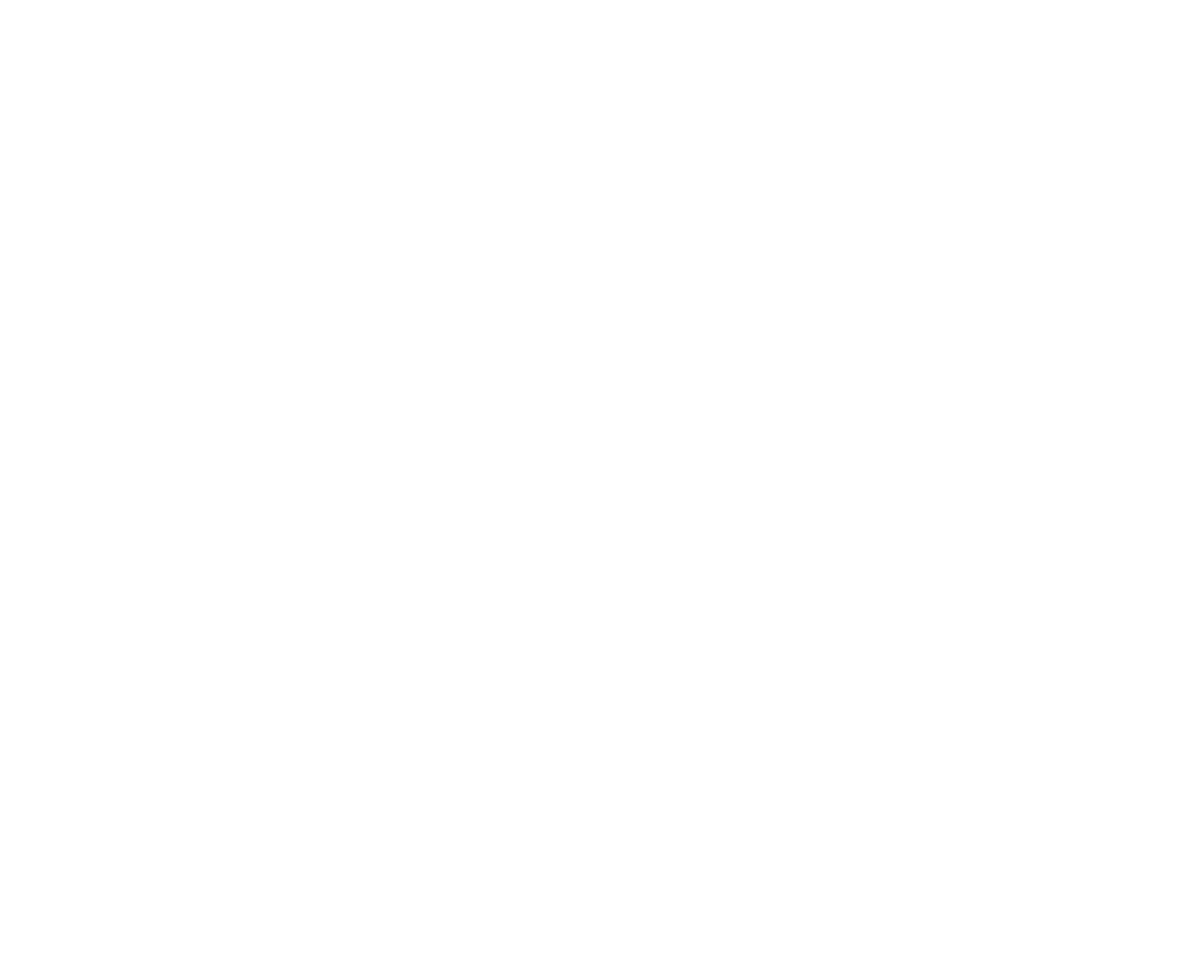
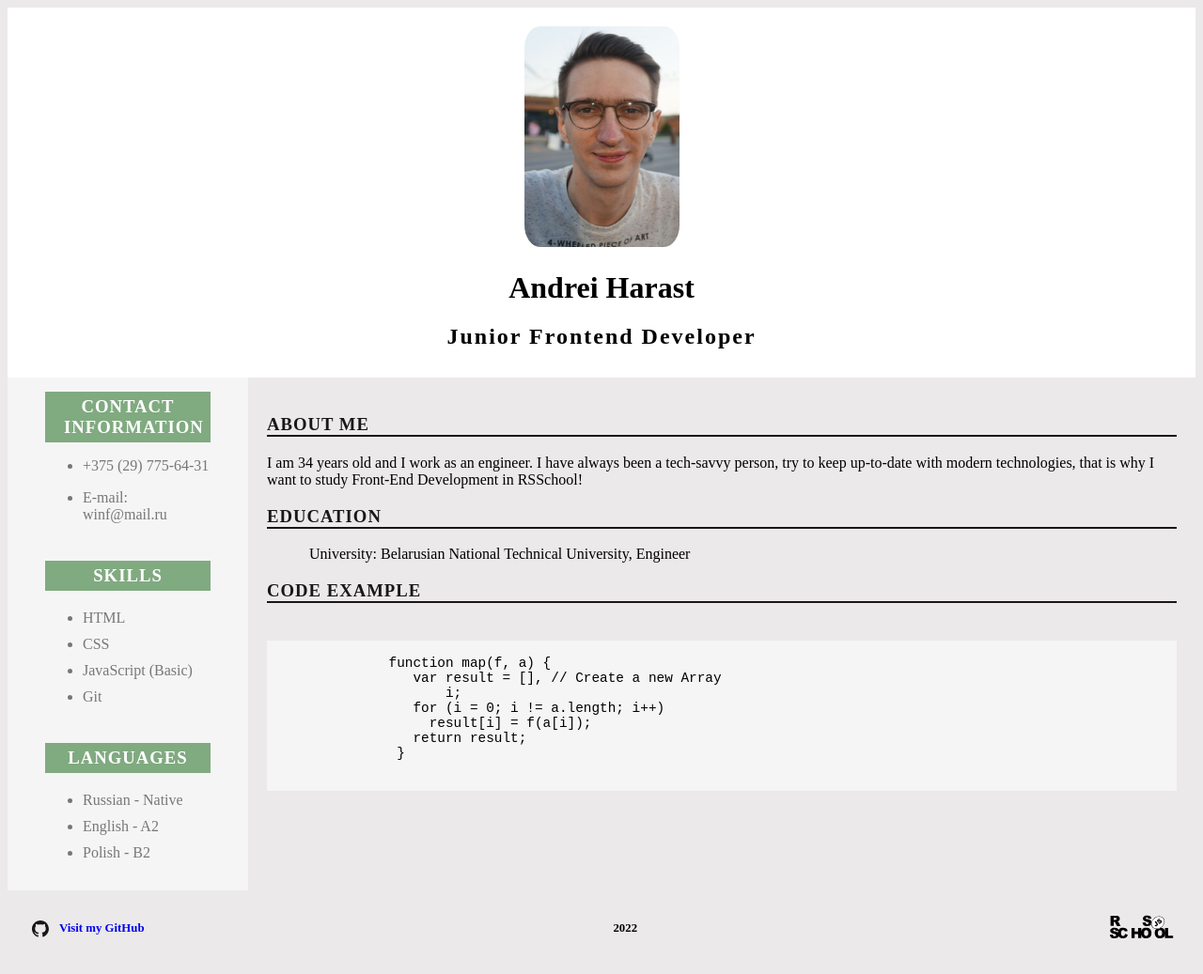
Before and after one commit to Andreii87/rsschool-cv, a plain HTML site: page index.html in a window 1280 px wide. Shown: the whole page at 94% size. Before the commit the page ends 800 px from the top, so only its background shows below. Drawn offline with Linux system fonts and the light colour scheme.

Commit message:
feat: end HTML, CSS & Git Basics

```diff
--- a/index.html
+++ b/index.html
@@ -1,2 +1,99 @@
 <!doctype html>
 <html lang="en">
+
+<head>
+   <meta charset="utf-8">
+   <meta http-equiv="x-ua-compatible" content="ie=edge">
+   <meta name="viewport" content="width=device-width, initial-scale=1.0">
+   <title>Rsschool-cv-html</title>
+   <link rel="stylesheet" href="style.css">
+</head>
+
+<body>
+   <div>
+      <header>
+         <img src="./CSS/assets/img/photo.jpg" alt="My photo" width="215" height="215">
+         <h1>Andrei Harast</h1>
+         <h2>Junior Frontend Developer</h2>
+      </header>
+      <div class="container-centered"></div>
+      <div class="two-columns">
+         <div class="left-column">
+            <main>
+               <section class="contacts">
+                  <h3>Contact information</h3>
+                  <ul>
+                     <li>
+                        <p>+375 (29) 775-64-31</p>
+                     </li>
+                     <li>
+                        <p>E-mail: winf@mail.ru</p>
+                     </li>
+                  </ul>
+               </section>
+               <section class="skills">
+                  <h3>Skills</h3>
+                  <ul>
+                     <li>HTML</li>
+                     <li>CSS</li>
+                     <li>JavaScript (Basic)</li>
+                     <li>Git</li>
+                  </ul>
+               </section>
+               <section class="languages">
+                  <h3>Languages</h3>
+                  <ul>
+                     <li>Russian - Native</li>
+                     <li>English - A2</li>
+                     <li>Polish - B2</li>
+                  </ul>
+               </section>
+            </main>
+         </div>
+         <aside class="right-column">
+            <section>
+               <div class="sub-header">
+                  <h3>About Me</h3>
+               </div>
+               <p>I am 34 years old and I work as an engineer. I have always been a tech-savvy person, try to keep
+                  up-to-date with
+                  modern technologies, that is why I want to study Front-End Development in RSSchool!</p>
+            </section>
+            <section class="education">
+               <div class="sub-header">
+                  <h3>Education</h3>
+               </div>
+               <p>University: Belarusian National Technical University, Engineer</p>
+            </section>
+            <section class="code-example">
+               <div class="sub-header">
+                  <h3>Code example</h3>
+               </div>
+               <pre>
+            <code>
+               function map(f, a) {
+                  var result = [], // Create a new Array
+                      i;
+                  for (i = 0; i != a.length; i++)
+                    result[i] = f(a[i]);
+                  return result;
+                }
+            </code>
+          </pre>
+            </section>
+         </aside>
+      </div>
+      <footer>
+         <a class="my-github" href="https://github.com/Andreii87">
+            <img class="github-icon" src="./CSS/assets/img/github.svg" alt="Github Icon" width="30" height="30">
+            <p><strong>Visit my GitHub</strong></p>
+         </a>
+         <p><strong>2022</strong></p>
+         <a href="https://rs.school/js/">
+            <img src="./CSS/assets/img/rs_school_js.svg" alt="Rsschool Icon" width="75" height="25">
+         </a>
+      </footer>
+   </div>
+</body>
+
+</html>
--- a/style.css
+++ b/style.css
@@ -0,0 +1,125 @@
+:root {
+  --dark-green-color: rgb(128, 170, 128);
+  --ligth-black-color: rgb(26, 23, 23);
+}
+
+body {
+  box-sizing: border-box;
+  background-color: #ebe9e9;
+}
+
+.container-centered {
+  margin: auto;
+  width: auto;
+  font-family: Georgia, serif;
+  font-size: 24px;
+  line-height: 2;
+  background-color: #ffffff;
+}
+
+.two-columns {
+  display: flex;
+}
+
+.left-column {
+  width: auto;
+  color: #777777;
+  background-color: #f5f5f5;
+}
+
+.right-column {
+  width: auto;
+  padding: 20px;
+}
+
+header {
+  padding: 20px;
+  text-align: center;
+  background-color: #ffffff;
+}
+
+header img {
+  width: 165px;
+  height: 235px;
+  border-radius: 10%;
+}
+
+header h1 {
+  margin-bottom: 20px;
+}
+
+header h2 {
+  margin-bottom: 10px;
+  letter-spacing: 2px;
+}
+
+main {
+  padding: 15px 40px;
+}
+
+main h3 {
+  width: 136px;
+  margin: 40px auto 20px;
+  padding: 5px 20px;
+  text-align: center;
+  text-transform: uppercase;
+  letter-spacing: 1px;
+  color: #ffffff;
+  background-color: var(--dark-green-color);
+}
+
+main .contacts h3 {
+  margin-top: 0;
+  margin-bottom: 0;
+}
+
+main li {
+  margin-bottom: 10px;
+}
+
+.right-column h3 {
+  flex: 1;
+  vertical-align: top;
+  font-weight: 800;
+  text-transform: uppercase;
+  letter-spacing: 1px;
+  color: var(--ligth-black-color);
+  border-bottom: 2px solid var(--ligth-black-color);
+}
+
+.education p {
+  margin-left: 45px;
+}
+
+.code-example p {
+  margin-left: 45px;
+}
+
+pre {
+  margin-top: 40px;
+  font-family: monospace;
+  font-size: 0.9rem;
+  background-color: #f5f5f5;
+}
+
+footer {
+  display: flex;
+  justify-content: space-between;
+  align-items: center;
+  padding: 20px;
+  font-size: 0.8rem;
+  color: black;
+}
+
+footer a {
+  text-decoration: none;
+}
+
+footer .github-icon {
+  margin-right: 5px;
+}
+
+.my-github {
+  display: flex;
+  align-items: center;
+}
```
